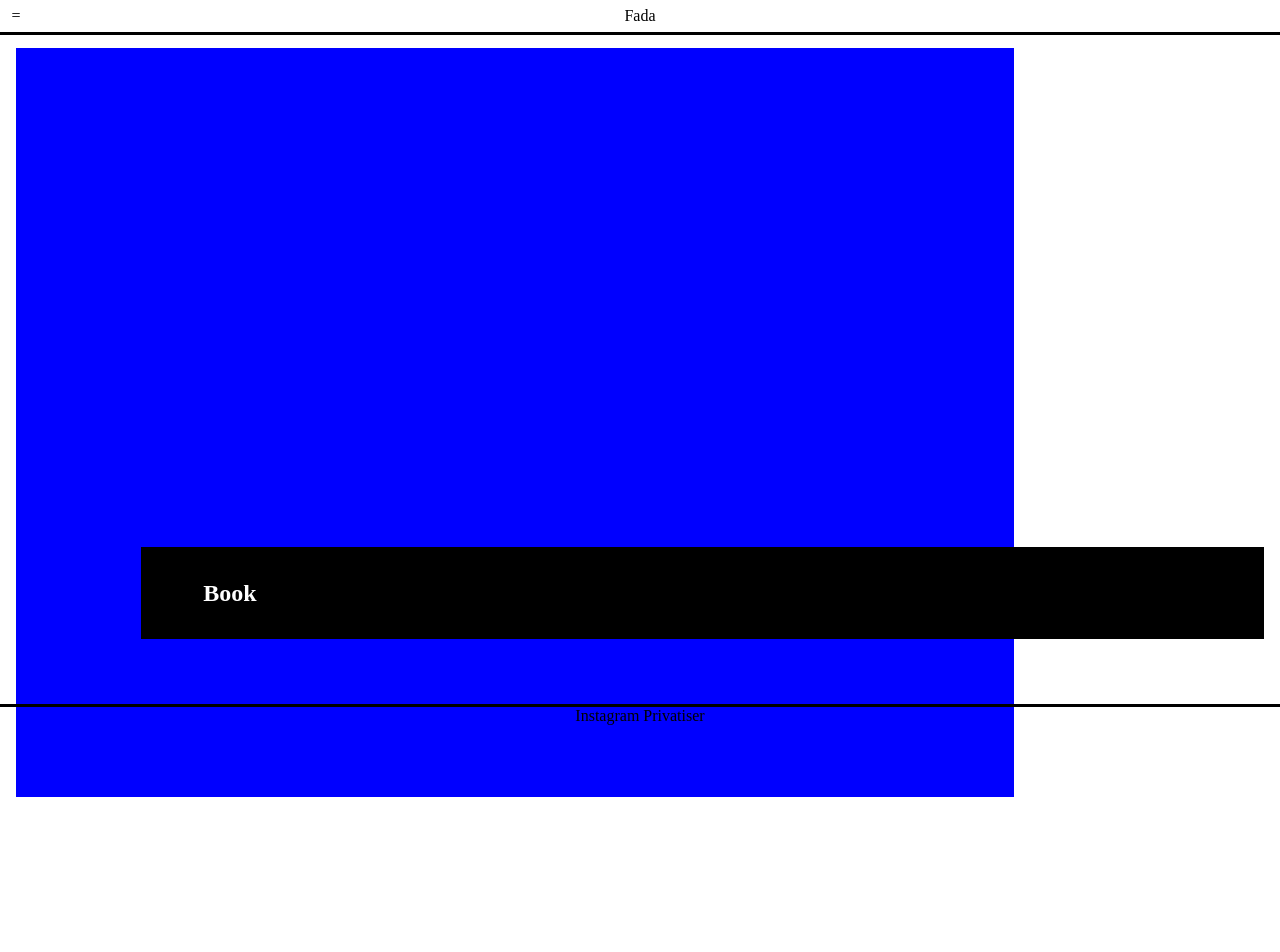
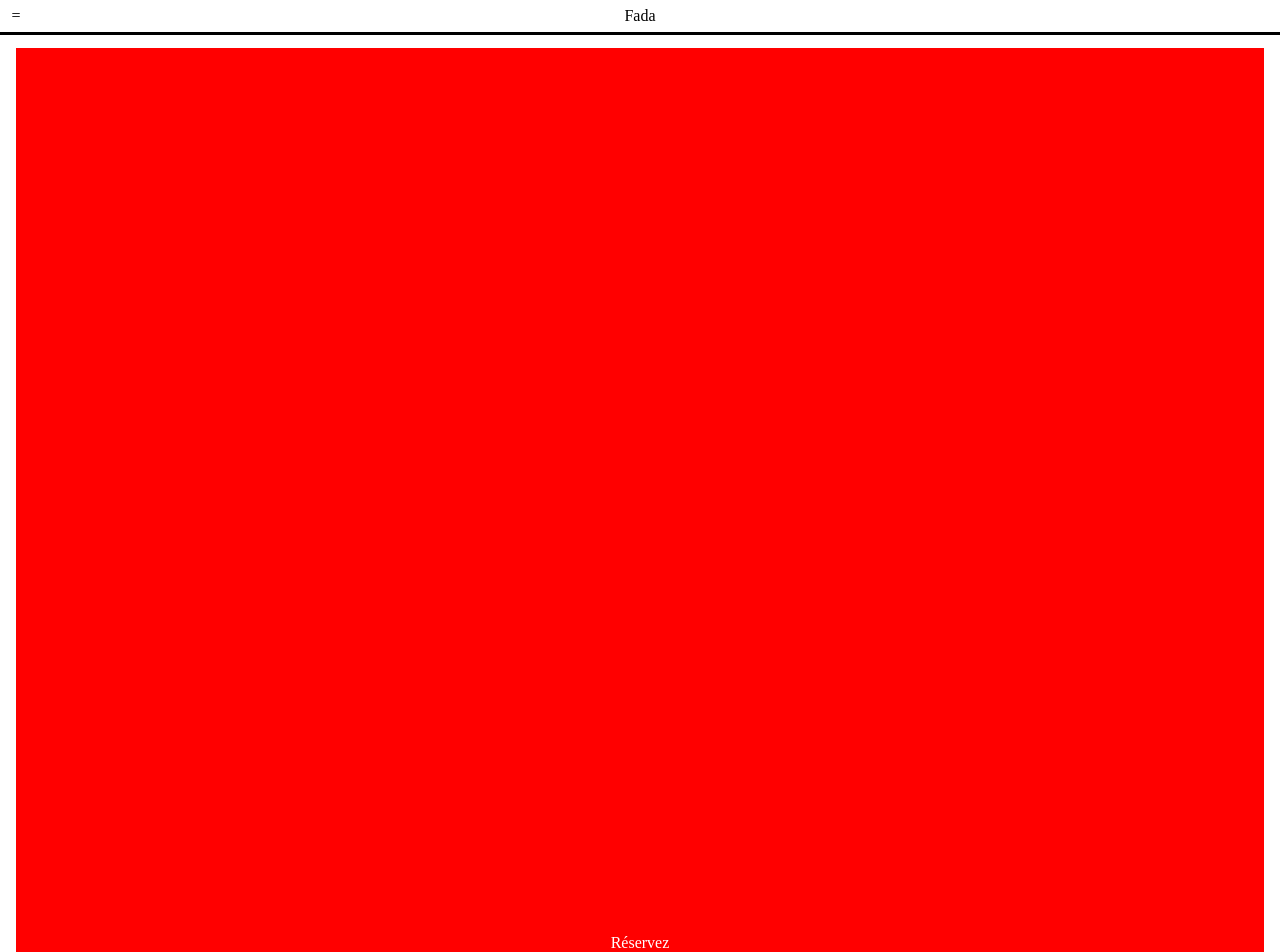
Before and after one commit to Le-Fada-bar/Le-Fada-bar.github.io, a Vue app: page /book in a window 1280 px wide. Shown: the top 952 px of the page. Before the commit the page ends 800 px from the top, so only its background shows below. Built offline with nearby package versions, Linux system fonts and the light colour scheme.

Commit message:
Add PictureButton

```diff
--- /dev/null
+++ b/src/components/PictureButton.vue
@@ -0,0 +1,22 @@
+<template>
+  <div class="button-picture">
+    <button>Réservez</button>
+  </div>
+</template>
+
+<style>
+.button-picture {
+  display: flex;
+  justify-content: center;
+  align-items: flex-end;
+  margin-top: var(--theme-spacing);
+  width: 100%;
+  aspect-ratio: 4/3;
+  background-color: red;
+  color: var(--theme-white);
+}
+
+.button-picture>button {
+  margin-bottom: var(--theme-spacing)
+}
+</style>
--- a/src/views/BookView.vue
+++ b/src/views/BookView.vue
@@ -1,16 +1,14 @@
 <script>
-import PictureText from '../components/PictureText.vue'
+import PictureButton from '../components/PictureButton.vue'
 
 export default {
-  components: { PictureText }
+  components: { PictureButton }
 }
 </script>
 
 <template>
   <main>
-    <PictureText>
-      <h2>Book</h2>
-    </PictureText>
+    <PictureButton> </PictureButton>
   </main>
 </template>
 
```
